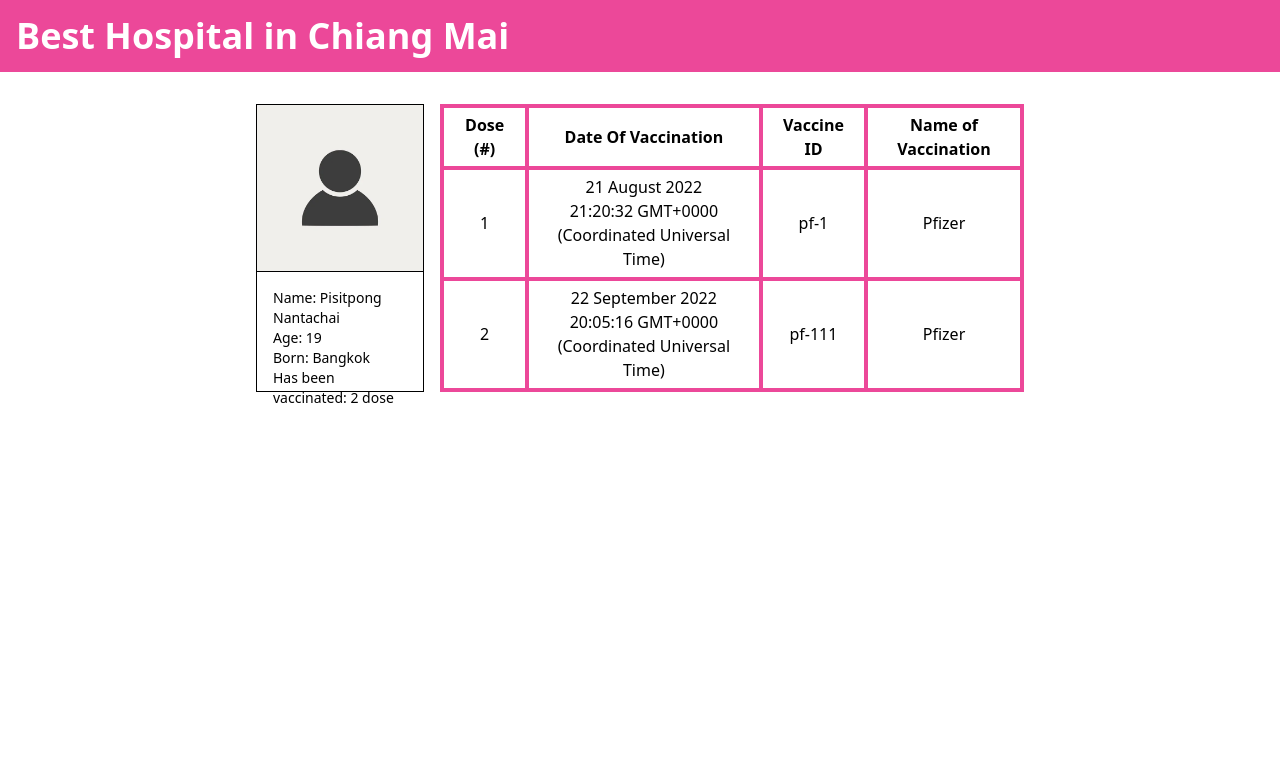
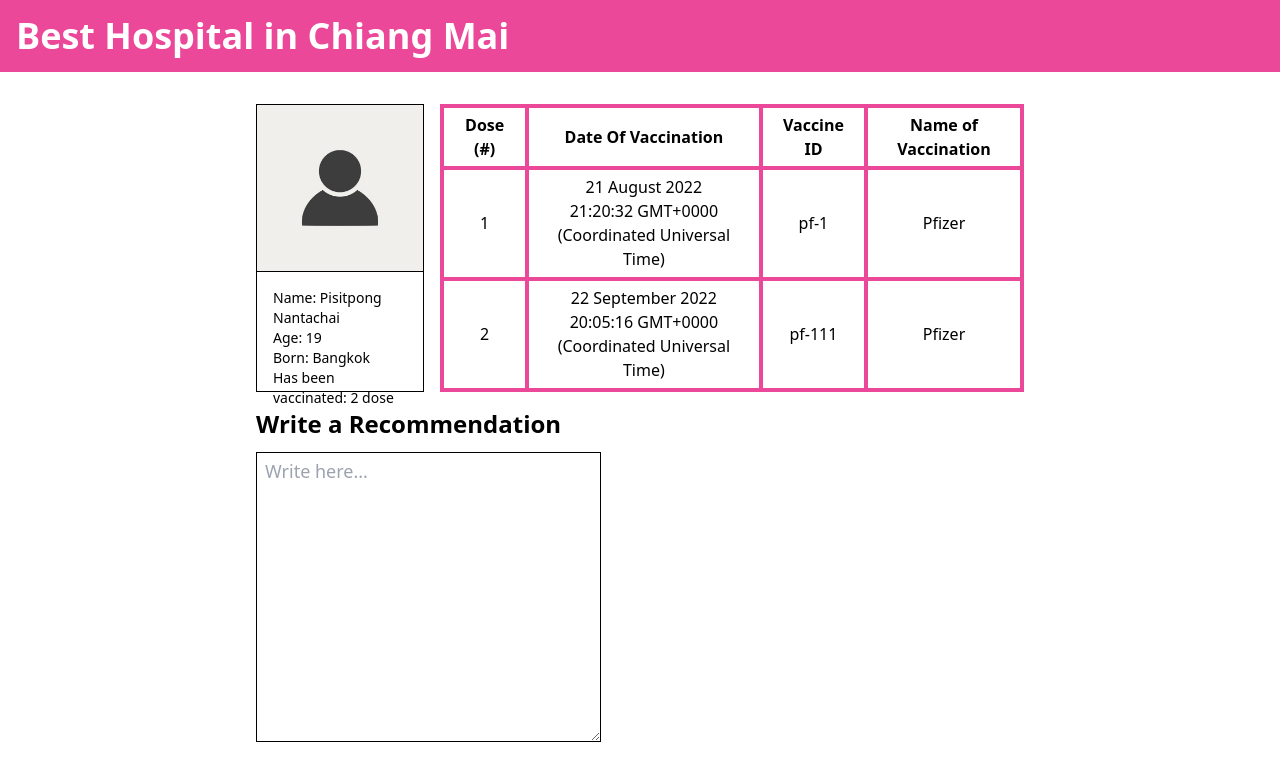
Before and after one commit to nutchayaporn-b/SE331-2022-Project-1, a Vue app: page /vaccine-history/1 in a window 1280 px wide. Shown: the top 780 px of the page. Built offline with nearby package versions, Linux system fonts and the light colour scheme.

Commit message:
Setup docter recommendation template

```diff
--- a/src/views/VaccineHistory.vue
+++ b/src/views/VaccineHistory.vue
@@ -24,7 +24,17 @@
         />
       </table>
     </div>
-    <div class=""></div>
+    <div class="flex mt-4">
+      <div class="flex-col flex gap-3">
+        <h4 class="text-2xl font-bold">Write a Recommendation</h4>
+        <textarea
+          cols="30"
+          rows="10"
+          class="px-2 py-1 text-lg border border-black border-solid"
+          placeholder="Write here..."
+        ></textarea>
+      </div>
+    </div>
   </div>
 </template>
 <script>
```
Also changed, not shown: 1 other file (tests, documents, lock files or other folders).
